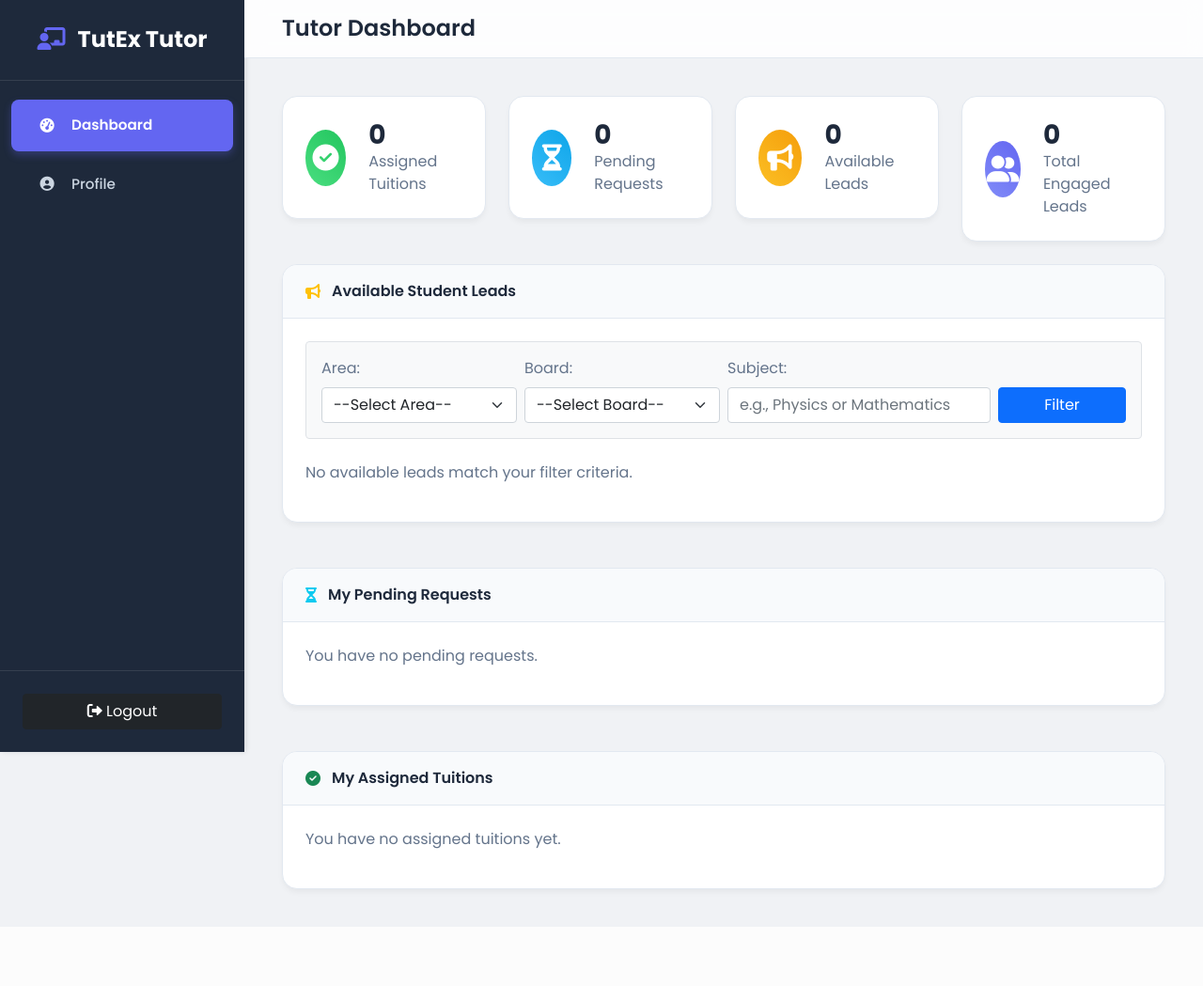
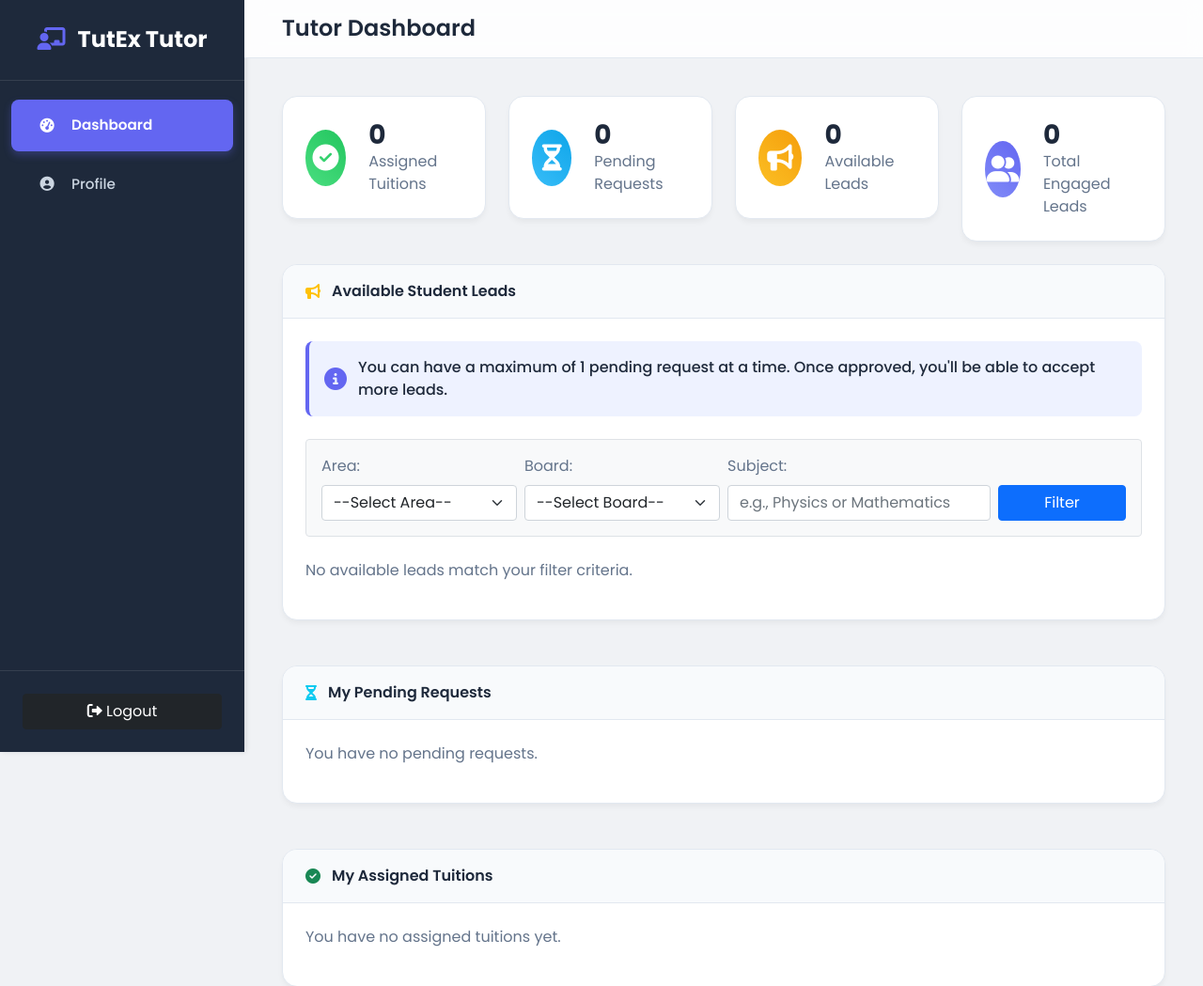
Before and after one commit to abdulrehmangulfaraz/TutEx, a Python web app: template frontend/templates/tutor_dashboard.html in a window 1280 px wide. Shown: the top 1049 px of the page at 94% size. Before the commit the page ends 954 px from the top, so only its background shows below. Run offline with Jinja, Linux system fonts and the light colour scheme; the template is opened without the code that fills it, so the values that code supplies are empty; some libraries are stand-ins or nearby versions.

Commit message:
Added proper notifications for rule to accept maximum of one lead at a time

```diff
--- a/frontend/templates/tutor_dashboard.html
+++ b/frontend/templates/tutor_dashboard.html
@@ -421,16 +421,14 @@
 
         /* New styles for pending request limitation */
         .pending-limit-notice {
-            background-color: var(--warning-light);
-            border-left: 4px solid var(--warning-color);
             padding: 1rem;
             margin-bottom: 1.5rem;
             border-radius: 0.5rem;
             display: flex;
             align-items: center;
+            border-left: 4px solid;
         }
         .pending-limit-notice i {
-            color: var(--warning-color);
             margin-right: 0.75rem;
             font-size: 1.5rem;
         }
@@ -438,6 +436,22 @@
             margin: 0;
             color: var(--text-primary);
             font-weight: 500;
+        }
+        /* Warning style when has pending requests */
+        .pending-limit-notice.has-pending {
+            background-color: var(--warning-light);
+            border-left-color: var(--warning-color);
+        }
+        .pending-limit-notice.has-pending i {
+            color: var(--warning-color);
+        }
+        /* Info style when no pending requests */
+        .pending-limit-notice.no-pending {
+            background-color: var(--primary-light);
+            border-left-color: var(--primary-color);
+        }
+        .pending-limit-notice.no-pending i {
+            color: var(--primary-color);
         }
         .accept-lead-form {
             display: inline-block;
@@ -545,9 +559,14 @@
                             </div>
                             <div class="card-body">
                                 {% if pending_leads|length > 0 %}
-                                <div class="pending-limit-notice">
+                                <div class="pending-limit-notice has-pending">
                                     <i class="fas fa-exclamation-circle"></i>
-                                    <p>You currently have {{ pending_leads|length }} pending request(s). Please wait for admin approval before accepting new leads.</p>
+                                    <p>You currently have 1 pending request (maximum allowed). Please wait for admin approval before accepting new leads.</p>
+                                </div>
+                                {% else %}
+                                <div class="pending-limit-notice no-pending">
+                                    <i class="fas fa-info-circle"></i>
+                                    <p>You can have a maximum of 1 pending request at a time. Once approved, you'll be able to accept more leads.</p>
                                 </div>
                                 {% endif %}
 
```
